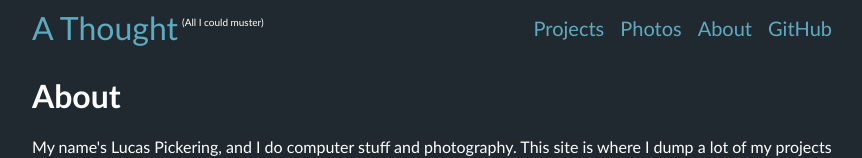
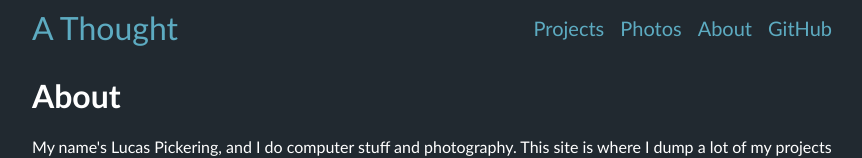
Before and after one commit to LucasPickering/lucaspickering.me, a Next.js app: page /about in a window 1280 px wide. Shown: the top 158 px of the page, without its empty margins (208-1070 px from the left). Built offline with nearby package versions, Linux system fonts and the light colour scheme; what cloudinary-core would draw is missing.

Commit message:
Remove some "comedy"

```diff
--- a/src/components/NavHeader.tsx
+++ b/src/components/NavHeader.tsx
@@ -9,12 +9,9 @@ const NavHeader: React.FC<Props> = ({ overlay = false }) => (
   <header className={clsx(styles.navHeader, overlay && styles.overlay)}>
     <nav className={styles.navBar}>
       {/* Home link */}
-      <div className={styles.titleLinkWrapper}>
-        <a className={styles.titleLink} href="/">
-          A Thought
-        </a>
-        <p className={styles.caption}>(All I could muster)</p>
-      </div>
+      <a className={styles.titleLink} href="/">
+        A Thought
+      </a>
 
       {/* Other links */}
       <div className={styles.otherLinks}>
--- a/src/styles/NavHeader.module.scss
+++ b/src/styles/NavHeader.module.scss
@@ -25,18 +25,8 @@
   padding: 8px 0;
 }
 
-.titleLinkWrapper {
-  display: flex;
-  align-items: flex-start;
-}
-
 .titleLink {
   font-size: 3.2rem;
-}
-
-.caption {
-  font-size: 1rem;
-  margin: 8px 0 0 4px;
 }
 
 .otherLinks {
```
